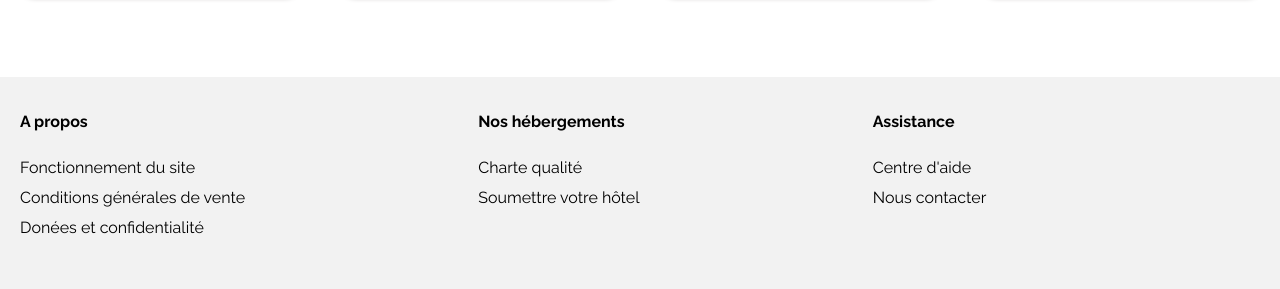
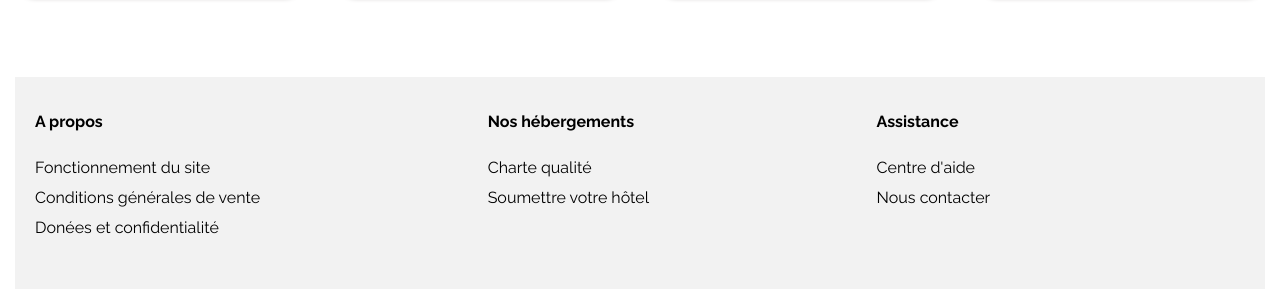
Before and after one commit to LRuvsq/LouisRochette_2_10102020, a plain HTML site: page index.html in a window 1280 px wide. Shown: the part 1555-1844 px from the top of the page. Drawn offline with Linux system fonts and the light colour scheme.

Commit message:
dernier commit

```diff
--- a/reservia.css
+++ b/reservia.css
@@ -564,6 +564,7 @@ a{
 footer {
   width: 100%;
   margin: auto;
+  max-width: 1250px;
   margin-top: 30px;
   background-color: #f2f2f2;
   padding-top: 30px;
```
